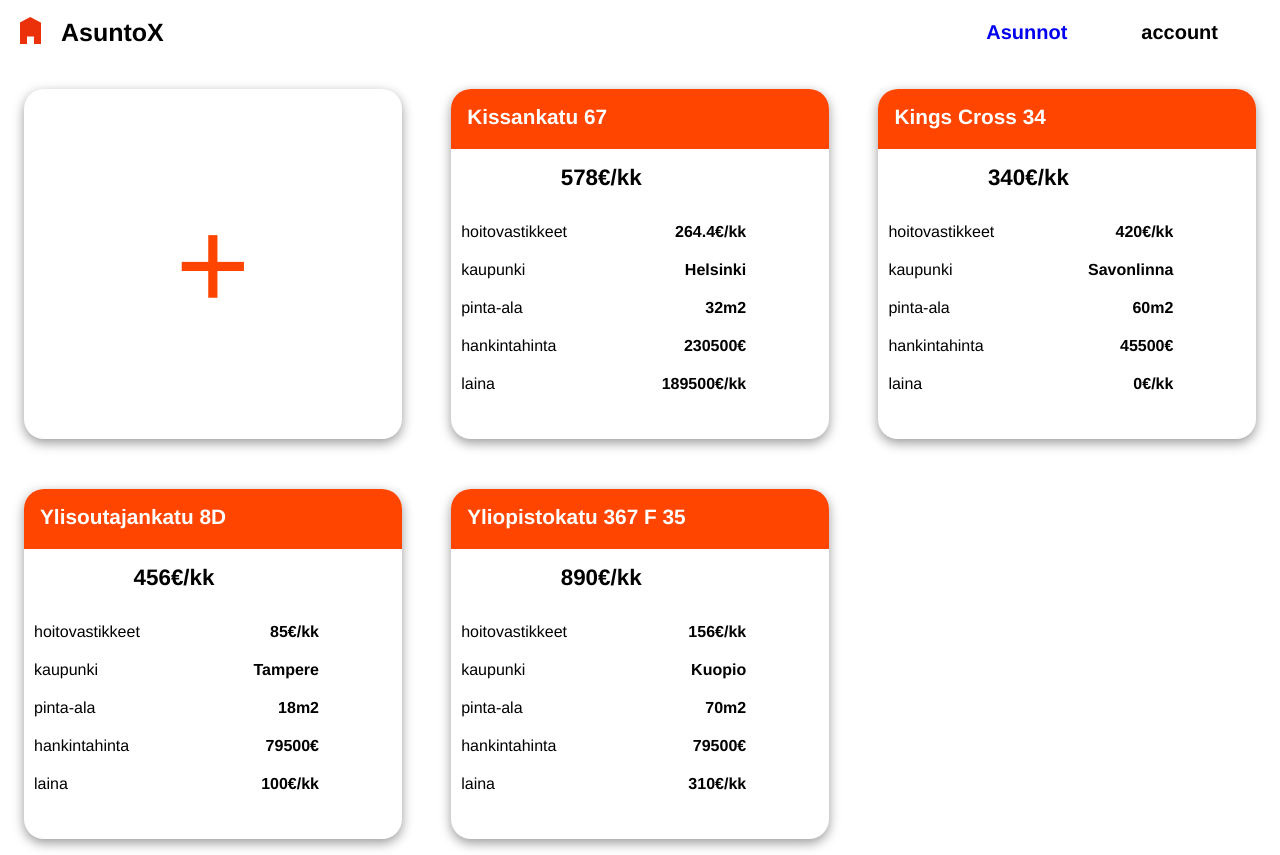
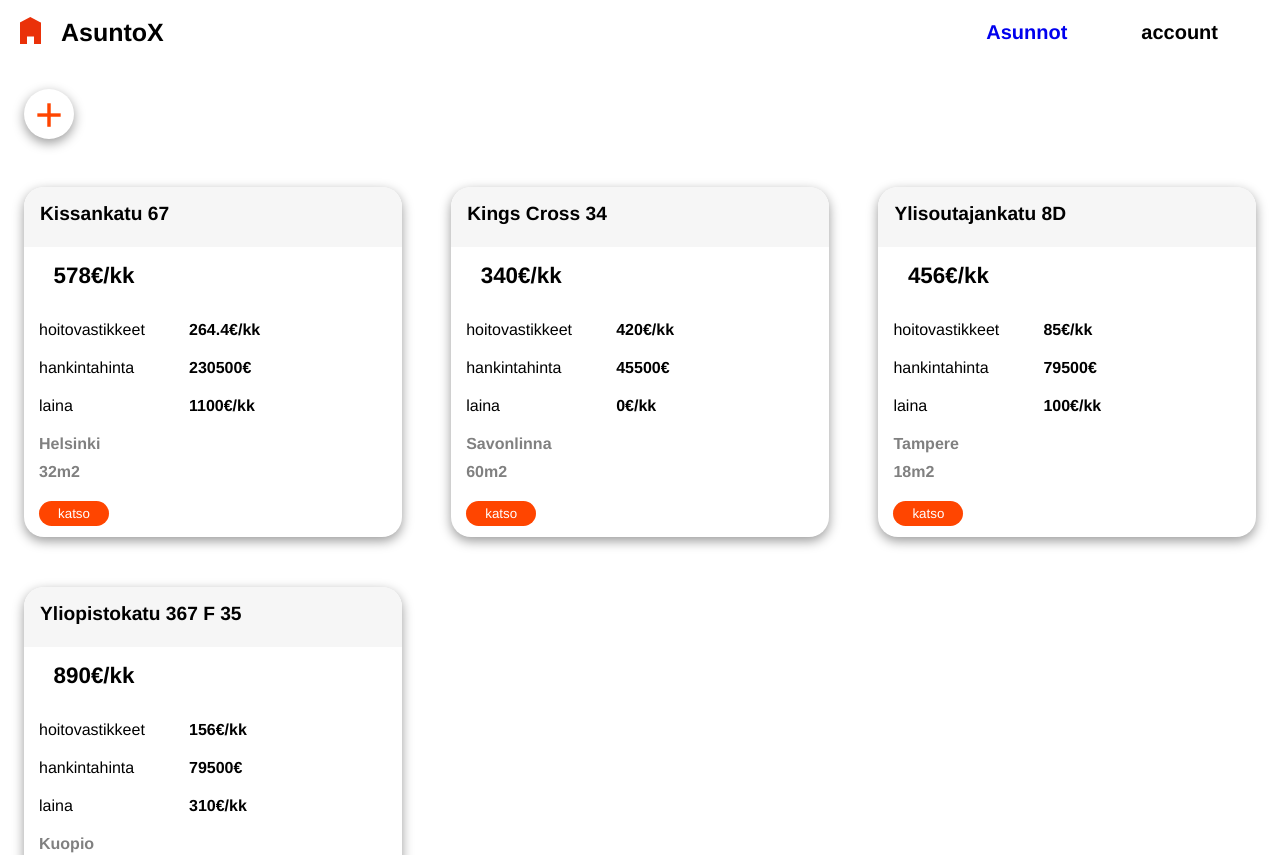
Before and after one commit to jpeipone/Rental-Property, a React (Create React App) app in the folder rental-property-app/: page /asunnot in a window 1280 px wide. Shown: the top 855 px of the page. Built offline with nearby package versions, Linux system fonts and the light colour scheme.

Commit message:
add new apartment form

```diff
--- a/rental-property-app/src/App.css
+++ b/rental-property-app/src/App.css
@@ -8,3 +8,7 @@
   margin-left: 1.5rem;
   margin-top: 2rem;
 }
+
+a {
+  text-decoration: none;
+}
--- a/rental-property-app/src/App.js
+++ b/rental-property-app/src/App.js
@@ -5,6 +5,7 @@ import NavigationMenu from "./components/navigation/NavigationMenu";
 import ApartmentSlide from "./components/apartmentSlide/ApartmentSlide";
 import { BrowserRouter as Router, Routes, Route } from "react-router-dom";
 import Homepage from "./components/pages/Homepage";
+import AddApartment from "./components/addApartment/AddApartment";
 
 function App() {
   return (
@@ -14,6 +15,7 @@ function App() {
         <Routes>
           <Route path="/" element={<Homepage />} />
           <Route path="/asunnot" element={<ApartmentSlide />} />
+          <Route path="/uusi" element={<AddApartment />} />
         </Routes>
       </Router>
     </div>
--- a/rental-property-app/src/ContextUser.js
+++ b/rental-property-app/src/ContextUser.js
@@ -11,7 +11,7 @@ const ContextUser = ({ children }) => {
       monthlyMaintenanceCharge: 264.4,
       squareMeters: 32,
       originalCost: 230500,
-      loanMonthlyCost: 189500,
+      loanMonthlyCost: 1100,
     },
     {
       id: "2",
--- /dev/null
+++ b/rental-property-app/src/components/addApartment/AddApartment.css
@@ -0,0 +1,56 @@
+.add-form {
+  width: 100%;
+  height: 800px;
+}
+
+.form-container {
+  display: flex;
+  flex-direction: column;
+  /* align-items: center; */
+  max-width: 450px;
+  margin-top: 40px;
+  margin-left: auto;
+  margin-right: auto;
+}
+
+.input__label {
+  text-align: left;
+  margin-top: 1rem;
+  font-size: 16px;
+}
+
+.input__investment {
+  width: 260px;
+  height: 20px;
+}
+
+.input__investment.half {
+  width: 150px;
+}
+
+.input__investment::placeholder {
+  font-size: 16px;
+}
+
+.clear__btn {
+  background-color: #a9a9a9;
+  border-radius: 20px;
+  border: none;
+  color: black;
+  height: 30px;
+  width: 120px;
+  margin-top: 20px;
+  margin-right: 20px;
+  font-weight: bold;
+}
+
+.add__btn {
+  background-color: orangered;
+  border-radius: 20px;
+  border: none;
+  color: white;
+  height: 30px;
+  width: 120px;
+  margin-top: 20px;
+  font-weight: bold;
+}
--- /dev/null
+++ b/rental-property-app/src/components/addApartment/AddApartment.js
@@ -0,0 +1,136 @@
+import { useContext, useEffect, useState } from "react";
+import { UserContext } from "../../ContextUser";
+import "./AddApartment.css";
+
+const AddApartment = () => {
+  const { UIDinvestor, setUserdata, setPortfolioUser, logged, userdata } =
+    useContext(UserContext);
+  const [name, setName] = useState("");
+  const [city, setCity] = useState("");
+  const [monthlyRent, setMonthlyRent] = useState("");
+  const [originalCost, setOriginalCost] = useState("");
+  const [monthlyMaintenanceCharge, setMonthlyMaintenanceCharge] = useState("");
+  const [loan, setLoan] = useState("");
+
+  const [addedInvestment, setAddedInvestment] = useState(" ");
+
+  const handleAddInvestment = async (event) => {
+    event.preventDefault(); //prevents refreshing website
+
+    const newApartment = {
+      address: name,
+      city: city,
+      monthlyRevenue: monthlyRent,
+      originalCost: originalCost,
+      monthlyMaintenanceCharge: monthlyMaintenanceCharge,
+      loanMonthlyCost: loan,
+    };
+
+    setUserdata([...userdata, newApartment]);
+
+    const AddedName = "saved " + name;
+    console.log("lisattiin:", newApartment);
+  };
+
+  const handleClear = () => {
+    setName("");
+    setCity("");
+    setMonthlyRent("");
+    setOriginalCost("");
+    setMonthlyMaintenanceCharge("");
+    setLoan("");
+  };
+
+  return (
+    <div className="add-form">
+      <form onSubmit={handleAddInvestment}>
+        <div className="form-container">
+          <h2>Lisää uusi asunto</h2>
+          <label className="input__label">Osoite *</label>
+          <input
+            placeholder="osoite"
+            type="text"
+            className="input__investment"
+            required
+            value={name}
+            onChange={(e) => setName(e.target.value)}
+          />
+          <label className="input__label">Kaupunki</label>
+          <input
+            placeholder="kaupunki"
+            type="text"
+            className="input__investment"
+            value={city}
+            onChange={(e) => setCity(e.target.value)}
+          />
+
+          <label className="input__label half">Vuokra *</label>
+          <input
+            placeholder="vuokra"
+            type="number"
+            step="any"
+            className="input__investment half"
+            required
+            value={monthlyRent}
+            onChange={(e) => {
+              const commaToSpot = e.target.value.replace(",", ".");
+              setMonthlyRent(parseFloat(commaToSpot));
+            }}
+          />
+
+          <label className="input__label half">Hoitovastike *</label>
+          <input
+            placeholder="hoitovastike"
+            type="number"
+            step="0.01"
+            className="input__investment half"
+            required
+            value={monthlyMaintenanceCharge}
+            onChange={(e) => {
+              const commaToSpot = e.target.value.replace(",", ".");
+              setMonthlyMaintenanceCharge(parseFloat(commaToSpot));
+            }}
+          />
+
+          <label className="input__label half">Velaton ostohinta</label>
+          <input
+            placeholder="velaton ostohinta"
+            type="number"
+            step="0.01"
+            className="input__investment half"
+            value={originalCost}
+            onChange={(e) => {
+              const commaToSpot = e.target.value.replace(",", ".");
+              setOriginalCost(parseFloat(commaToSpot));
+            }}
+          />
+          <label className="input__label half">Lainan kuukausierä</label>
+          <input
+            placeholder="laina"
+            type="number"
+            step="0.01"
+            className="input__investment half"
+            value={loan}
+            onChange={(e) => {
+              const commaToSpot = e.target.value.replace(",", ".");
+              setLoan(parseFloat(commaToSpot));
+            }}
+          />
+          <p>* pakollinen tieto</p>
+
+          <div className="added-name">{addedInvestment}</div>
+          <div className="form-buttons">
+            <button className="clear__btn" onClick={handleClear}>
+              Tyhjennä
+            </button>
+            <button className="add__btn" type="submit">
+              Tallenna
+            </button>
+          </div>
+        </div>
+      </form>
+    </div>
+  );
+};
+
+export default AddApartment;
--- a/rental-property-app/src/components/apartmentSlide/ApartmentSlide.css
+++ b/rental-property-app/src/components/apartmentSlide/ApartmentSlide.css
@@ -14,6 +14,15 @@
   box-shadow: 0 4px 12px rgb(0 0 0 / 0.4);
   margin: 1.5rem;
   border-radius: 20px;
+  cursor: pointer;
+}
+
+.apartment-container.add {
+  max-width: 50px;
+  height: 50px;
+  box-shadow: 0 4px 12px rgb(0 0 0 / 0.4);
+  /* margin: 0.5rem; */
+  border-radius: 50px;
 }
 
 .add-apartment {
@@ -26,20 +35,20 @@
 
 .add-apartment__btn {
   color: orangered;
-  font-size: 8rem;
+  font-size: 3rem;
 }
 
 .header-container {
   height: 60px;
-  background-color: orangered;
+  background-color: #f6f6f6;
   border-top-left-radius: 20px;
   border-top-right-radius: 20px;
 }
 
 .apartment__header {
   height: 30px;
-  color: white;
-  font-size: 1.3rem;
+  color: black;
+  font-size: 1.2rem;
   padding: 1rem;
 }
 
@@ -49,14 +58,28 @@
   margin-top: 20px;
 }
 .apartment__label {
-  margin-left: 10px;
+  margin-left: 15px;
   text-align: left;
-  width: 125px;
+  width: 150px;
 }
 .apartment__data {
-  width: 160px;
+  max-width: 140px;
   text-align: right;
   font-weight: bold;
+}
+
+.row-apartment.column {
+  display: flex;
+  flex-direction: column;
+  margin-top: 10px;
+}
+
+.apartment__data.column {
+  margin-left: 15px;
+  margin-top: 10px;
+  text-align: left;
+  max-width: 150px;
+  color: #808080;
 }
 
 .apartment__data.rent {
@@ -67,3 +90,15 @@
   margin-bottom: 2rem;
   font-size: 1.4rem;
 }
+
+.show-apartment__btn {
+  margin-top: 20px;
+  margin-left: 15px;
+  height: 25px;
+  width: 70px;
+  background-color: orangered;
+  border-radius: 15px;
+  color: white;
+  border: none;
+  cursor: pointer;
+}
--- a/rental-property-app/src/components/apartmentSlide/ApartmentSlide.js
+++ b/rental-property-app/src/components/apartmentSlide/ApartmentSlide.js
@@ -1,4 +1,5 @@
 import { useContext, useEffect, useState } from "react";
+import { Link } from "react-router-dom";
 import "./ApartmentSlide.css";
 import { UserContext } from "../../ContextUser";
 
@@ -16,16 +17,17 @@ const ApartmentSlide = () => {
   console.log("asuntojen tiedot:", userdata);
   return (
     <div className="apartment-slide">
-      <div className="apartment-grid">
-        <div className="apartment-container card">
+      <Link to="/uusi">
+        <div className="apartment-container add">
           <div className="add-apartment">
             <div className="add-apartment__btn">+</div>
           </div>
         </div>
-
+      </Link>
+      <div className="apartment-grid">
         {/*  apartment card */}
         {userdata
-          ? userdata.map((apartment) => (
+          ? userdata?.map((apartment) => (
               <div className="apartment-container card">
                 <div className="header-container">
                   <h3 className="apartment__header">{apartment?.address}</h3>
@@ -42,16 +44,7 @@ const ApartmentSlide = () => {
                     {apartment?.monthlyMaintenanceCharge}€/kk
                   </div>
                 </div>
-                <div className="row-apartment">
-                  <div className="apartment__label">kaupunki</div>
-                  <div className="apartment__data">{apartment?.city}</div>
-                </div>
-                <div className="row-apartment">
-                  <div className="apartment__label">pinta-ala</div>
-                  <div className="apartment__data">
-                    {apartment?.squareMeters}m2
-                  </div>
-                </div>
+
                 <div className="row-apartment">
                   <div className="apartment__label">hankintahinta</div>
                   <div className="apartment__data">
@@ -64,6 +57,17 @@ const ApartmentSlide = () => {
                     {apartment?.loanMonthlyCost}€/kk
                   </div>
                 </div>
+                <div className="row-apartment column">
+                  <div className="apartment__data column">
+                    {apartment?.city}
+                  </div>
+                  <div className="apartment__data column">
+                    {apartment?.squareMeters}m2
+                  </div>
+                </div>
+                <Link to="/asunto">
+                  <button className="show-apartment__btn">katso</button>
+                </Link>
               </div>
             ))
           : null}
```
Also changed, not shown: 2 other files (tests, documents, lock files or other folders).
